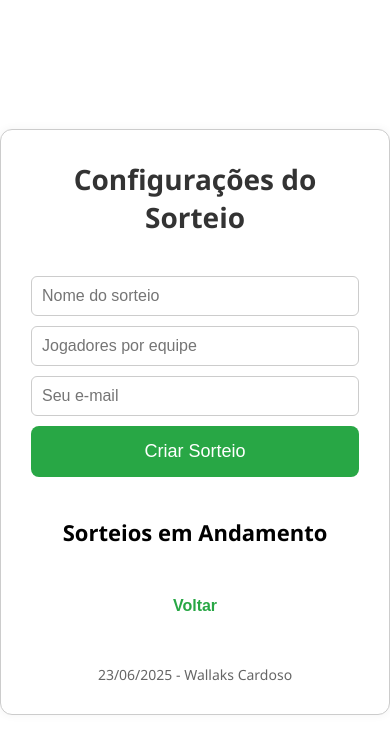
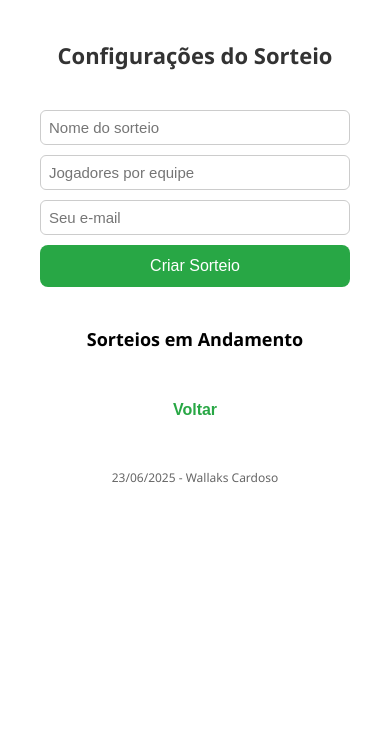
Before and after one commit to Wallaks/pelada-gestao-front, a plain HTML site: page pages/cadastroSorteio.html in a window 390 px wide. Drawn offline with Linux system fonts and the light colour scheme; no server answers; sample sign-in values are in the browser's storage.

Commit message:
Ajuste vizualização movel

```diff
--- a/css/style.css
+++ b/css/style.css
@@ -257,3 +257,48 @@ button:disabled {
 .botoes-login button {
   width: 100%;
 }
+
+@media (max-width: 480px) {
+  body {
+    padding: 20px;
+    align-items: flex-start;
+  }
+
+  .container {
+    box-shadow: none;
+    border-radius: 0;
+    border: none;
+    padding: 20px;
+  }
+
+  h1 {
+    font-size: 22px;
+  }
+
+  h2 {
+    font-size: 18px;
+  }
+
+  button, .btn-cadastrar {
+    font-size: 16px;
+    padding: 12px;
+  }
+
+  input[type="text"],
+  input[type="number"],
+  input[type="email"],
+  input[type="password"] {
+    font-size: 15px;
+    padding: 8px;
+  }
+
+  .btn-excluir {
+    font-size: 11px;
+    padding: 3px 6px;
+  }
+
+  .assinatura {
+    font-size: 12px;
+    text-align: center;
+  }
+}
```
